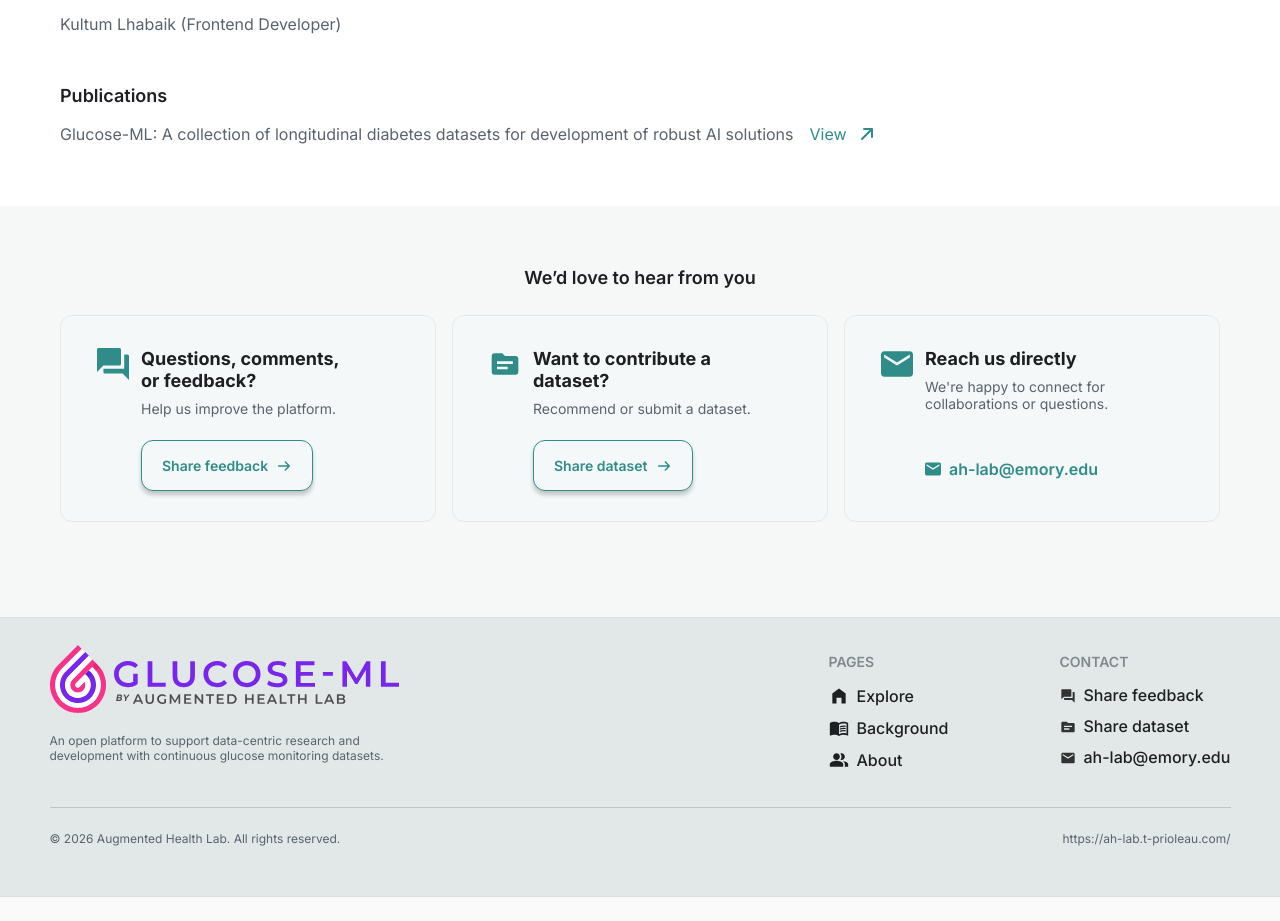
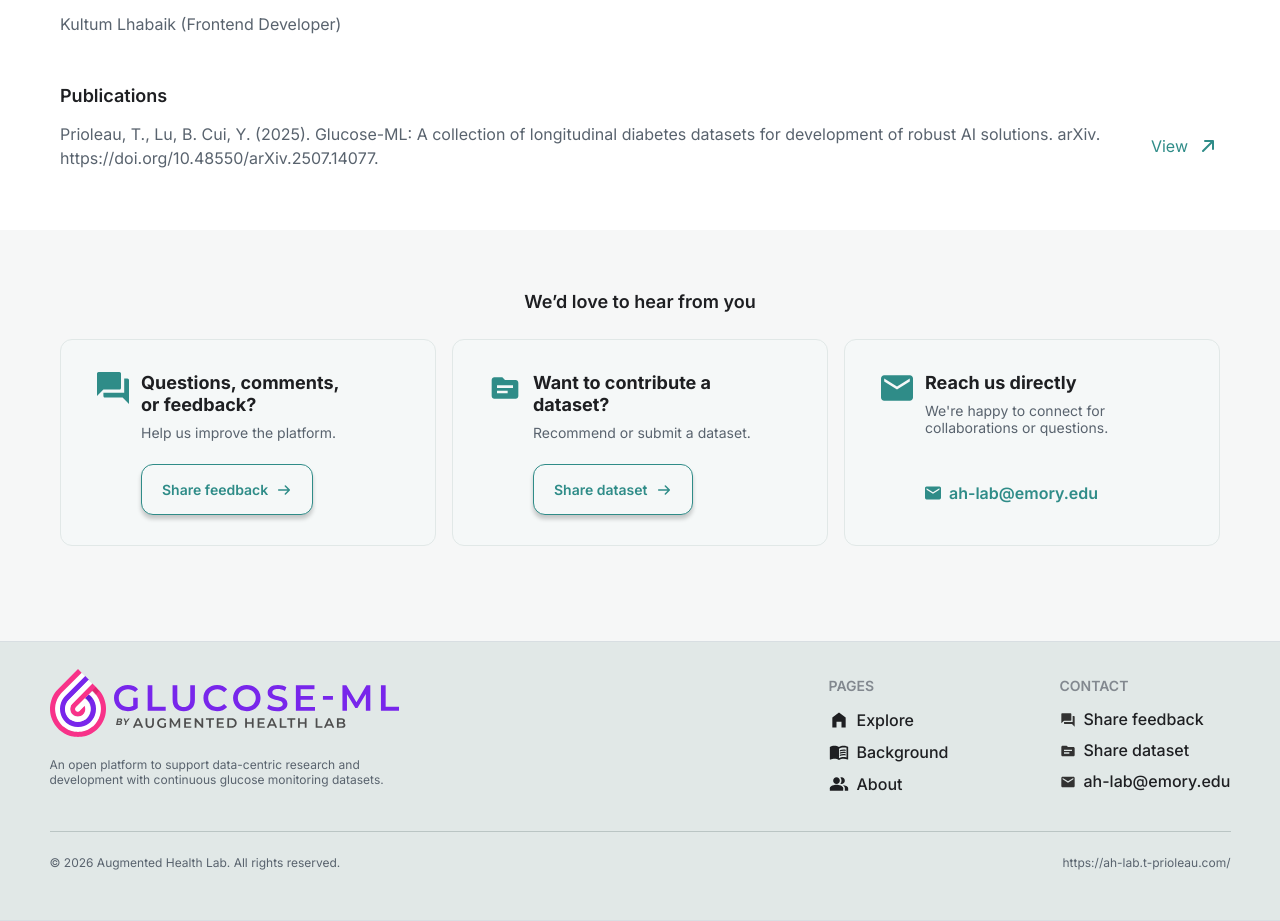
Before and after one commit to Augmented-Health-Lab/Glucose-ML-frontend, a React (Vite) app in the folder frontend/glucose-ml-web/: page /about in a window 1280 px wide. Shown: the part 1960-2881 px from the top of the page. Before the commit the page ends 2857 px from the top, so only its background shows below. Built offline with nearby package versions, Linux system fonts and the light colour scheme.

Commit message:
Update publication citation

```diff
--- a/frontend/glucose-ml-web/src/features/about/AboutPage.tsx
+++ b/frontend/glucose-ml-web/src/features/about/AboutPage.tsx
@@ -36,8 +36,8 @@ const publications = [
   {
     id: "arxiv-2507-14077",
     title:
-      "Glucose-ML: A collection of longitudinal diabetes datasets for development of robust AI solutions",
-    url: "https://arxiv.org/abs/2507.14077",
+      "Prioleau, T., Lu, B. Cui, Y. (2025). Glucose-ML: A collection of longitudinal diabetes datasets for development of robust AI solutions. arXiv. https://doi.org/10.48550/arXiv.2507.14077.",
+    url: "https://doi.org/10.48550/arXiv.2507.14077",
   },
 ];
 
```
Also changed, not shown: 1 other file (tests, documents, lock files or other folders).
